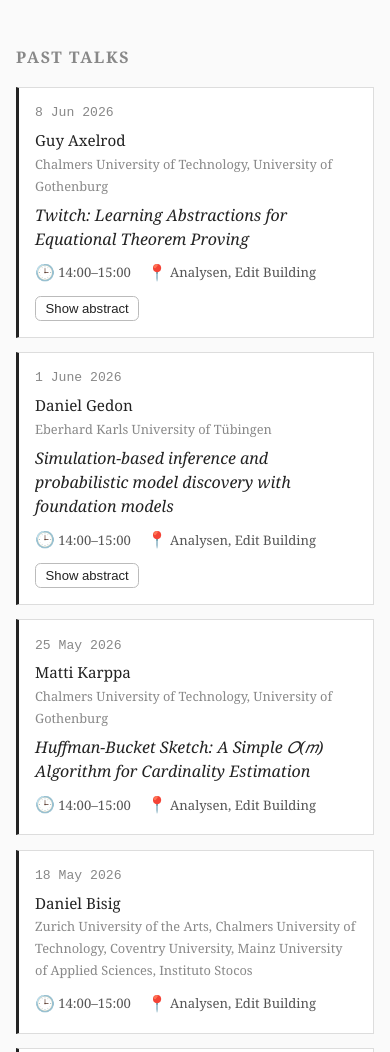
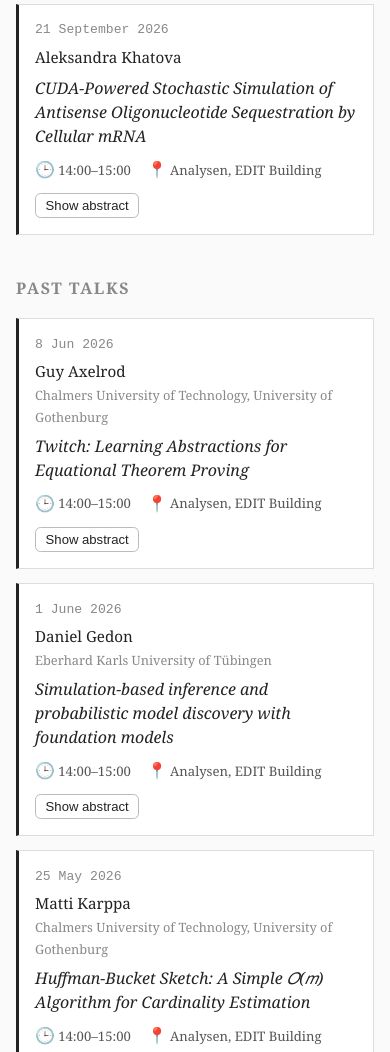
Before and after one commit to dsai-seminar/dsai-seminar.github.io, a plain HTML site: page index.html in a window 390 px wide. Shown: the part 833-1885 px from the top of the page. Drawn offline with Linux system fonts and the light colour scheme.

Commit message:
adding 21 Sep talk

```diff
--- a/index.html
+++ b/index.html
@@ -332,7 +332,7 @@
       <br />
       The seminar is hosted by the <a href="https://www.chalmers.se/en/departments/cse/our-research/data-science-and-ai/">Data Science and Artificial Intelligence Division</a> at the <a href="https://www.chalmers.se/en/departments/cse/">Computer Science and Engineering Department</a> at Chalmers University of Technology and the University of Gothenburg.
       <br />
-      The seminar takes place every Monday from 14:00 to 15:00 (GMT+1) and irregularly at other times, in Room Analysen, Edit Building, and <a href="https://chalmers.zoom.us/j/64706044194" target="_blank">online via Zoom</a> (password sent to the mailing list &ndash; please get in contact with the seminar organisers if you need it).
+      The seminar takes place every Monday from 14:00 to 15:00 (GMT+1) and irregularly at other times, in Room Analysen, EDIT Building, and <a href="https://chalmers.zoom.us/j/64706044194" target="_blank">online via Zoom</a> (password sent to the mailing list &ndash; please get in contact with the seminar organisers if you need it).
       <p><strong>Current Organizers:</strong> <a href="https://jameshbailie.github.io/">James Bailie</a>, <a href="https://www.chalmers.se/en/persons/mache/">Chenxiao Ma</a></p>
       <p><strong>Contact:</strong>  [last name] [at] chalmers [dot] se (James), [last name] [first three letters of first name] [at] chalmers [dot] se (Chenxiao)</p>
     </div>
@@ -349,6 +349,30 @@
         </tr>
       </thead>
       <tbody>
+        <tr data-date="2026-09-21">
+          <td class="date">21 September 2026</td>
+          <td class="speaker">
+            Aleksandra Khatova
+            <span class="affiliation"></span>
+          </td>
+          <td>
+            <span class="title">CUDA-Powered Stochastic Simulation of Antisense Oligonucleotide Sequestration by Cellular mRNA</span>
+            <div class="meta">
+              <span class="time">14:00–15:00</span>
+              <span class="place">Analysen, EDIT Building</span>
+            </div>
+            <button class="toggle-abstract" type="button" aria-expanded="false">Show abstract</button>
+            <div class="abstract" hidden>
+              Antisense oligonucleotides (ASOs) are short synthetic nucleic acids designed to bind specific RNA targets and modulate their expression. In the cellular environment, however, ASOs can also bind to other mRNAs, potentially sequestering them away from their intended targets. Mechanistic modeling of these interactions leads to large reaction networks spanning multiple timescales and involving species with widely varying molecular abundances.
+
+              These properties make exact stochastic simulation using the Gillespie Stochastic Simulation Algorithm (GSSA) computationally demanding. Approximate approaches, such as τ-leaping and hybrid methods, can reduce computational cost, but provided insufficient speedup for our models.
+
+              To address this bottleneck, I developed a GPU-accelerated stochastic simulator implementing a parallelized version of the GSSA in CUDA. In this talk, I will present the design and implementation of the solver, discuss the challenges of mapping the GSSA to GPU architectures, and evaluate its performance on biochemical reaction networks of varying size and complexity. (Based on joint work with Alexander Schliep.)
+
+              <b>Bio:</b> Aleksandra (Sasha) Khatova is a PhD student in Medical Bioinformatics at Brandenburg University of Technology Cottbus-Senftenberg. Her research focuses on kinetic modeling of oligonucleotide action, with a particular interest in how intracellular RNA dynamics influence the efficacy of oligonucleotide therapeutics. Her work uses stochastic simulations to study these systems and their variability at the single-cell level. To enable efficient simulation of large and computationally demanding models, she also develops GPU-accelerated methods for stochastic simulation of biochemical reaction networks.
+            </div>
+          </td>
+        </tr>
         <tr data-date="2026-03-23">
           <td class="date">23 March 2026</td>
           <td class="speaker">
@@ -359,7 +383,7 @@
             <span class="title">130k Lines of Formal Topology in Two Weeks: Simple and Cheap Autoformalization for Everyone? (Joined seminar with the <a href="https://chalmersformalmethods.github.io/">Division of Formal Methods</a>, Recording available <a href="https://1drv.ms/v/c/b52820c6dbfb4e92/IQAOJl9t4tRCSad4MYGAevJKAcu8PJDt2cf7aAo9sWswJqs?e=7sdsgi">here</a>)</span>
             <div class="meta">
               <span class="time">14:00–15:00</span>
-              <span class="place">Analysen, Edit Building</span>
+              <span class="place">Analysen, EDIT Building</span>
             </div>
             <button class="toggle-abstract" type="button" aria-expanded="false">Show abstract</button>
             <div class="abstract" hidden>
@@ -378,7 +402,7 @@
             <span class="title"> Artist-Guided Development of Interactive Generative Systems for Contemporary Dance</span>
             <div class="meta">
               <span class="time">14:00–15:00</span>
-              <span class="place">Analysen, Edit Building</span>
+              <span class="place">Analysen, EDIT Building</span>
             </div>
             <button class="toggle-abstract" type="button" aria-expanded="false">Show abstract</button>
             <div class="abstract" hidden>
@@ -402,7 +426,7 @@
             <span class="title"> </span>
             <div class="meta">
               <span class="time">14:00–15:00</span>
-              <span class="place">Analysen, Edit Building</span>
+              <span class="place">Analysen, EDIT Building</span>
             </div>
             <button class="toggle-abstract" type="button" aria-expanded="false">Show abstract</button>
             <div class="abstract" hidden>
@@ -419,7 +443,7 @@
             <span class="title">Title: Non-equilibrium dynamics of memory transitions in associative neural networks</span>
             <div class="meta">
               <span class="time">14:00–15:00</span>
-              <span class="place">Analysen, Edit Building</span>
+              <span class="place">Analysen, EDIT Building</span>
             </div>
             <button class="toggle-abstract" type="button" aria-expanded="false">Show abstract</button>
             <div class="abstract" hidden>
@@ -444,7 +468,7 @@ structured flow of spontaneous cognition. More broadly, the work presented in th
             <span class="title">Twitch: Learning Abstractions for Equational Theorem Proving</span>
             <div class="meta">
               <span class="time">14:00–15:00</span>
-              <span class="place">Analysen, Edit Building</span>
+              <span class="place">Analysen, EDIT Building</span>
             </div>
             <button class="toggle-abstract" type="button" aria-expanded="false">Show abstract</button>
             <div class="abstract" hidden>
@@ -468,7 +492,7 @@ structured flow of spontaneous cognition. More broadly, the work presented in th
             <span class="title">Game generation for cognitive science and open-ended learning (and fun)</span>
             <div class="meta">
               <span class="time">11:00–12:00</span>
-              <span class="place">Analysen, Edit Building</span>
+              <span class="place">Analysen, EDIT Building</span>
             </div>
             <button class="toggle-abstract" type="button" aria-expanded="false">Show abstract</button>
             <div class="abstract" hidden>
@@ -487,7 +511,7 @@ structured flow of spontaneous cognition. More broadly, the work presented in th
             <span class="title">Grounding Machine Creativity in Game Design Knowledge Representations: Empirical Probing of LLM-Based Executable Synthesis of Goal Playable Patterns under Structural Constraints</span>
             <div class="meta">
               <span class="time">14:00–15:00</span>
-              <span class="place">Analysen, Edit Building</span>
+              <span class="place">Analysen, EDIT Building</span>
             </div>
             <button class="toggle-abstract" type="button" aria-expanded="false">Show abstract</button>
             <div class="abstract" hidden>
@@ -507,7 +531,7 @@ structured flow of spontaneous cognition. More broadly, the work presented in th
             <span class="title">Huffman-Bucket Sketch: A Simple 𝑂(𝑚) Algorithm for Cardinality Estimation</span>
             <div class="meta">
               <span class="time">14:00–15:00</span>
-              <span class="place">Analysen, Edit Building</span>
+              <span class="place">Analysen, EDIT Building</span>
             </div>
             <button class="toggle-abstract" type="button" aria-expanded="false">Show abstract</button>
             <div class="abstract" hidden>
@@ -525,7 +549,7 @@ structured flow of spontaneous cognition. More broadly, the work presented in th
             <span class="title">Simulation-based inference and probabilistic model discovery with foundation models</span>
             <div class="meta">
               <span class="time">14:00–15:00</span>
-              <span class="place">Analysen, Edit Building</span>
+              <span class="place">Analysen, EDIT Building</span>
             </div>
             <button class="toggle-abstract" type="button" aria-expanded="false">Show abstract</button>
             <div class="abstract" hidden>
@@ -543,7 +567,7 @@ structured flow of spontaneous cognition. More broadly, the work presented in th
             <span class="title"></span>
             <div class="meta">
               <span class="time">14:00–15:00</span>
-              <span class="place">Analysen, Edit Building</span>
+              <span class="place">Analysen, EDIT Building</span>
             </div>
           </td>
         </tr>
@@ -557,7 +581,7 @@ structured flow of spontaneous cognition. More broadly, the work presented in th
             <span class="title">Engineering Compressed Matrix Multiplication using the Fast Walsh-Hadamard Transform 	</span>
             <div class="meta">
               <span class="time">14:00–15:00</span>
-              <span class="place">Analysen, Edit Building</span>
+              <span class="place">Analysen, EDIT Building</span>
             </div>
           </td>
         </tr>
@@ -571,7 +595,7 @@ structured flow of spontaneous cognition. More broadly, the work presented in th
             <span class="title">Introduction to Generative RecSys and Semantic IDs 	</span>
             <div class="meta">
               <span class="time">14:00–15:00</span>
-              <span class="place">Analysen, Edit Building</span>
+              <span class="place">Analysen, EDIT Building</span>
             </div>
             <button class="toggle-abstract" type="button" aria-expanded="false">Show abstract</button>
             <div class="abstract" hidden>
```
